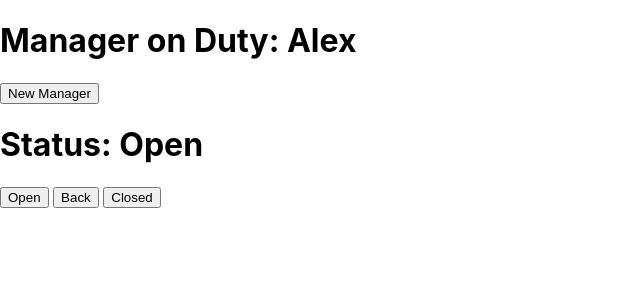
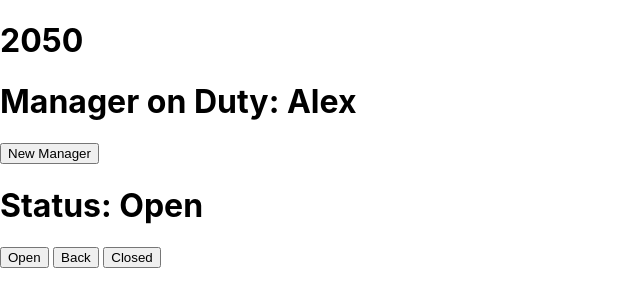
Before and after one commit to MahamJamil/hello-react, a React (Create React App) app: page / in a window 1280 px wide. Shown: the top 306 px of the page, without its empty margins (0-640 px from the left). Built offline with nearby package versions, Linux system fonts and the light colour scheme.

Commit message:
Added setYear parameter

```diff
--- a/src/index.js
+++ b/src/index.js
@@ -3,12 +3,16 @@ import ReactDOM from 'react-dom';
 import './index.css';
 
 function App({ name }) {
-    const [year] = useState(2050)
+    const [year, setYear] = useState(2050)
     const [manager, setManager] = useState("Alex")
     const [status, setStatus] = useState("Open")
     return ( <
         >
         <
+        div >
+        <
+        h1 > { year } < /h1> < /
+        div > <
         div >
         <
         h1 > Manager on Duty: { manager } < /h1> <
```
